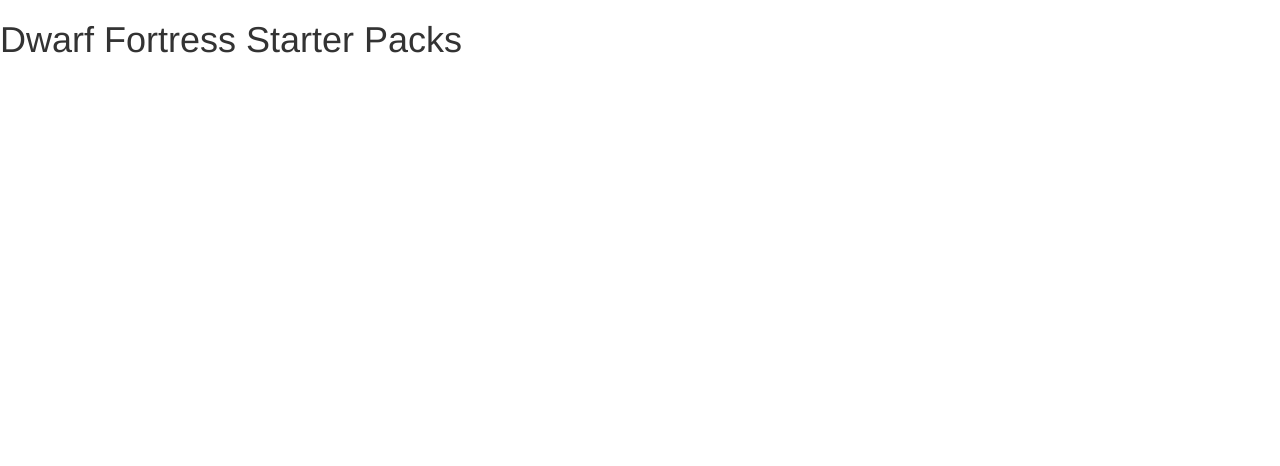
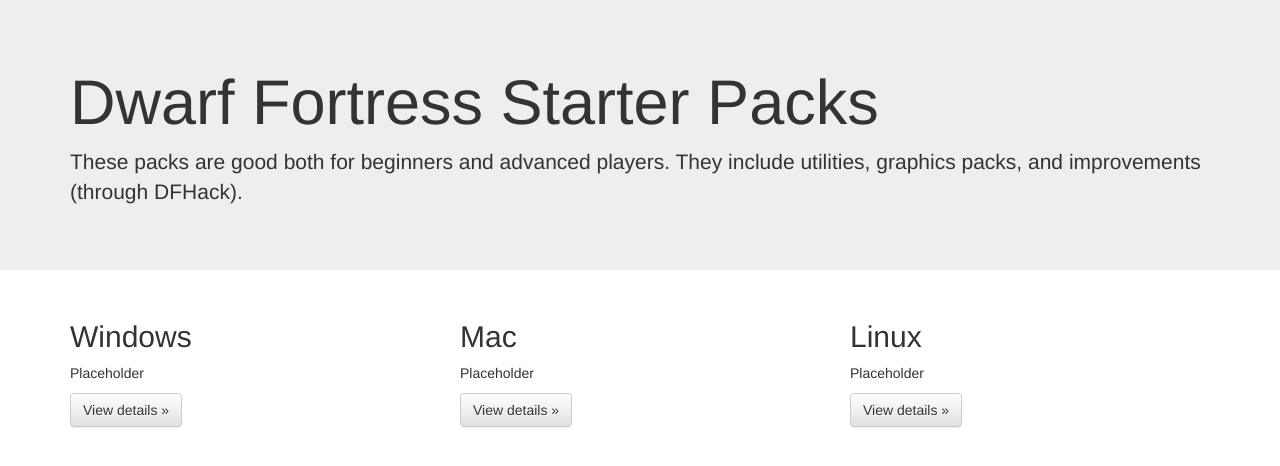
Before and after one commit to lethosor/df.org, a plain HTML site: page lnp.html in a window 1280 px wide. Drawn offline with nearby package versions, Linux system fonts and the light colour scheme.

Commit message:
Bootstrapify

```diff
--- a/lnp.html
+++ b/lnp.html
@@ -8,6 +8,7 @@
 
     <!-- Bootstrap -->
     <link href="//netdna.bootstrapcdn.com/bootstrap/3.1.1/css/bootstrap.min.css" rel="stylesheet">
+    <link href="//netdna.bootstrapcdn.com/bootstrap/3.1.1/css/bootstrap-theme.min.css" rel="stylesheet">
 
     <!--[if lt IE 9]>
       <script src="https://oss.maxcdn.com/libs/html5shiv/3.7.0/html5shiv.js"></script>
@@ -15,8 +16,32 @@
     <![endif]-->
   </head>
   <body>
-    <h1>Dwarf Fortress Starter Packs</h1>
+    <div class="jumbotron">
+      <div class="container">
+        <h1>Dwarf Fortress Starter Packs</h1>
+        <p>These packs are good both for beginners and advanced players. They include utilities, graphics packs, and improvements (through DFHack).</p>
+      </div>
+    </div>
 
+    <div class="container">
+      <!-- Example row of columns -->
+      <div class="row">
+        <div class="col-md-4">
+          <h2>Windows</h2>
+          <p>Placeholder</p>
+          <p><a class="btn btn-default" href="#" role="button">View details &raquo;</a></p>
+        </div>
+        <div class="col-md-4">
+          <h2>Mac</h2>
+          <p>Placeholder</p>
+          <p><a class="btn btn-default" href="#" role="button">View details &raquo;</a></p>
+       </div>
+        <div class="col-md-4">
+          <h2>Linux</h2>
+          <p>Placeholder</p>
+          <p><a class="btn btn-default" href="#" role="button">View details &raquo;</a></p>
+        </div>
+      </div>
     <!-- jQuery (necessary for Bootstrap's JavaScript plugins) -->
     <script src="https://ajax.googleapis.com/ajax/libs/jquery/1.11.0/jquery.min.js"></script>
     <!-- Include all compiled plugins (below), or include individual files as needed -->
```
